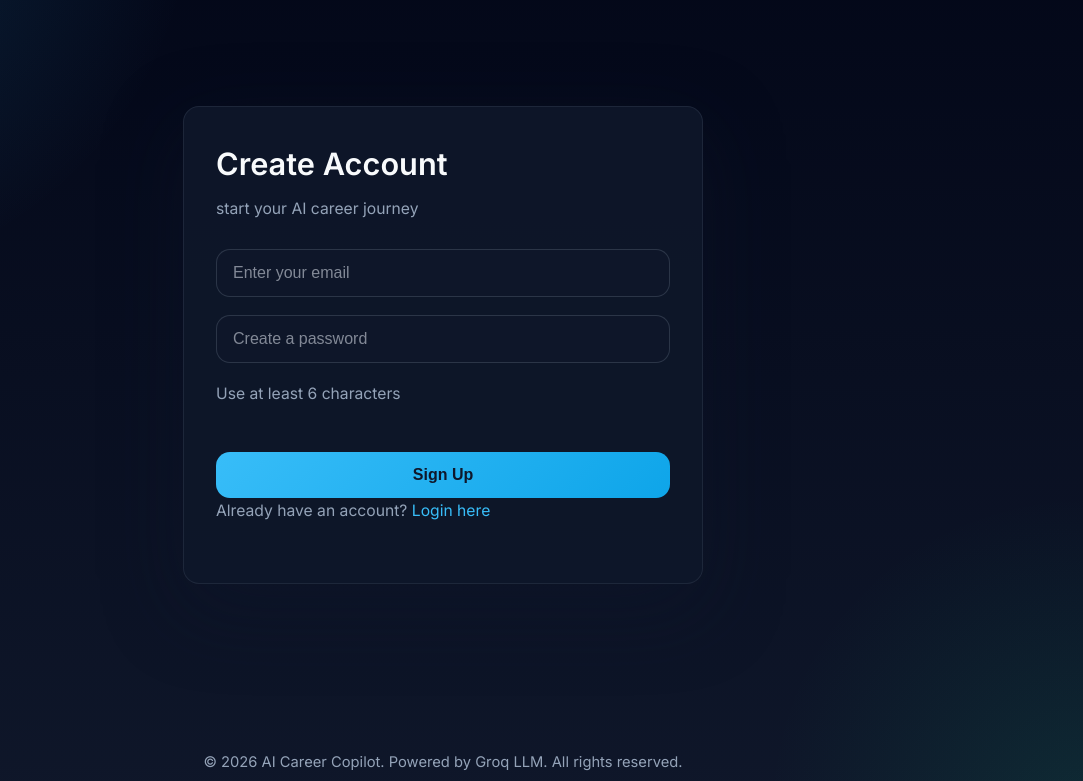
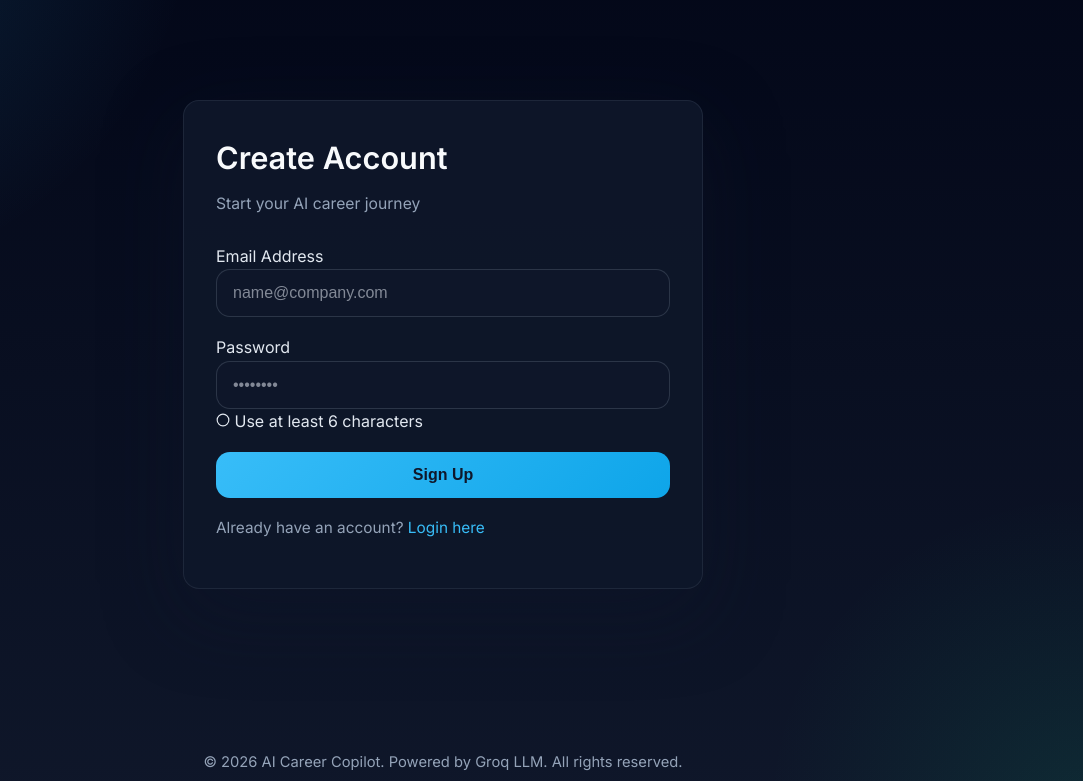
Before and after one commit to mishraadarsh27/ai-resume-analyzer, a Flask app: page /signup in a window 1280 px wide. Shown: the part 107-888 px from the top of the page, without its empty margins (197-1280 px from the left). Run offline with Flask 3, Linux system fonts and the light colour scheme; some libraries are stand-ins or nearby versions.

Commit message:
Revamp signup template and implement real-time password length validation

```diff
--- a/templates/signup.html
+++ b/templates/signup.html
@@ -1,25 +1,81 @@
 {% extends "base.html" %}
-
 {% block content %}
 <div class="auth-container">
     <div class="auth-card">
         <h2>Create Account</h2>
-        <p class ="sub-text">
-            start your AI career journey
-        </p>
+        <p class="sub-text">Start your AI career journey</p>
+
         {% if error %}
-            <p style="color: #f87171; background: rgba(248, 113, 113, 0.1); padding: 10px; border-radius: 8px; font-size: 0.9rem; margin-bottom: 15px; border: 1px solid rgba(248, 113, 113, 0.2);">{{ error }}</p>
+            <div class="alert-error">
+                <i class="lucide-alert-circle"></i>
+                <span>{{ error }}</span>
+            </div>
         {% endif %}
-        <form method="POST">
-            <input type="email" name="email" placeholder="Enter your email" required>
-            <input type="password" name="password" placeholder="Create a password" required>
-            <p class="sub-text">Use at least 6 characters</p>
-            <button type="submit">Sign Up</button>
+
+        <form method="POST" id="signup-form">
+            <div class="form-group">
+                <label for="email">Email Address</label>
+                <div class="input-icon-wrapper">
+                    <input type="email" id="email" name="email" class="form-control" placeholder="name@company.com" required>
+                    <i class="lucide-mail"></i>
+                </div>
+            </div>
+
+            <div class="form-group">
+                <label for="password">Password</label>
+                <div class="input-icon-wrapper">
+                    <input type="password" id="password" name="password" class="form-control" placeholder="••••••••" required>
+                    <i class="lucide-lock"></i>
+                </div>
+                <div class="password-requirements">
+                    <div class="requirement-item" id="req-length">
+                        <i class="lucide-circle" id="req-icon" style="width: 14px; height: 14px;"></i>
+                        <span>Use at least 6 characters</span>
+                    </div>
+                </div>
+            </div>
+
+            <button type="submit" class="btn btn-primary" id="signup-btn">Sign Up <i class="lucide-user-plus"></i></button>
         </form>
-        <p class="sub-text">
+
+        <p class="switch-text">
             Already have an account? <a href="/login">Login here</a>
         </p>
     </div>
 </div>
+
+<script>
+    document.addEventListener('DOMContentLoaded', () => {
+        const passwordInput = document.getElementById('password');
+        const reqLength = document.getElementById('req-length');
+        const reqIcon = document.getElementById('req-icon');
+        const signupBtn = document.getElementById('signup-btn');
+
+        const validatePassword = () => {
+            const password = passwordInput.value;
+            const isLongEnough = password.length >= 6;
+
+            if (isLongEnough) {
+                reqLength.classList.add('valid');
+                reqIcon.setAttribute('data-lucide', 'check-circle-2');
+                reqIcon.className = 'lucide-check-circle-2';
+                reqIcon.style.color = 'var(--success)';
+            } else {
+                reqLength.classList.remove('valid');
+                reqIcon.setAttribute('data-lucide', 'circle');
+                reqIcon.className = 'lucide-circle';
+                reqIcon.style.color = '';
+            }
+
+            if (typeof lucide !== 'undefined') {
+                lucide.createIcons();
+            }
+        };
+
+        passwordInput.addEventListener('input', validatePassword);
+
+        // Run once on load if there's prefilled text
+        validatePassword();
+    });
+</script>
 {% endblock %}
-<!-- Password rule hints for new users -->
```
